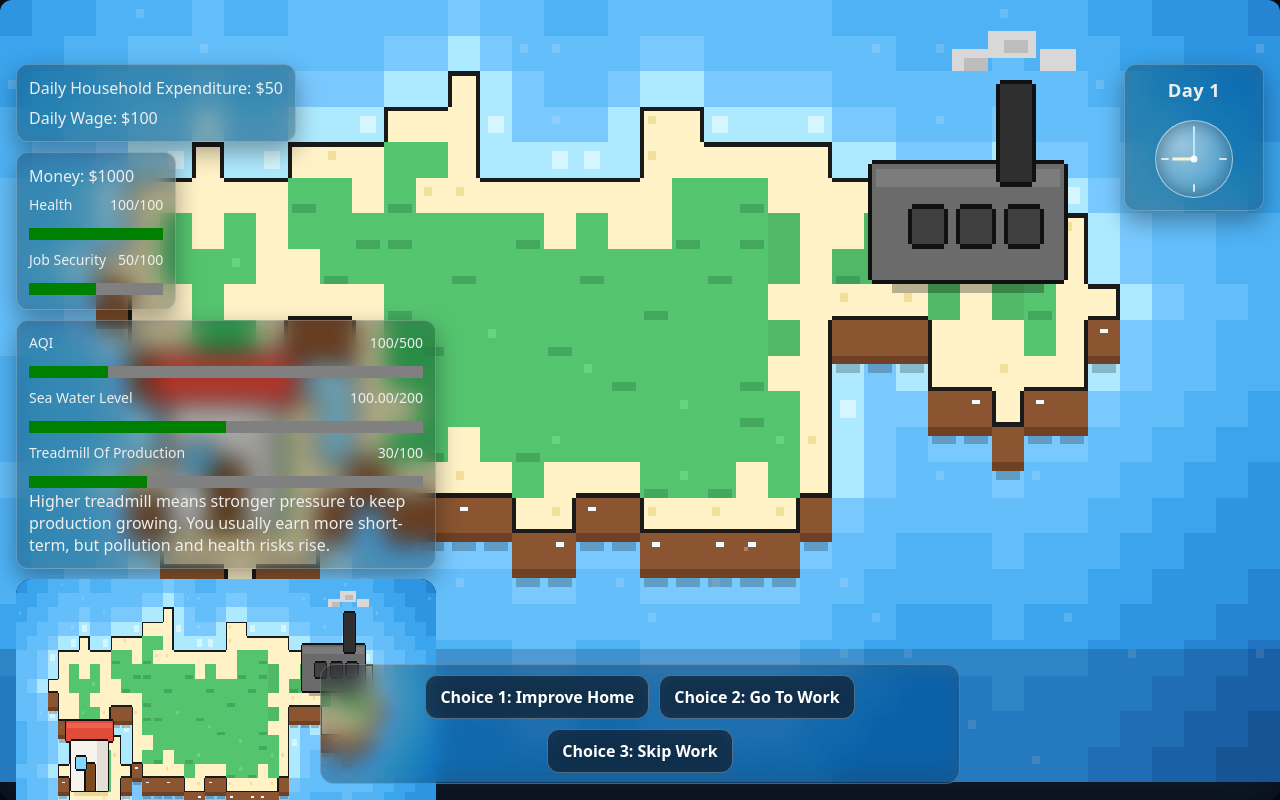
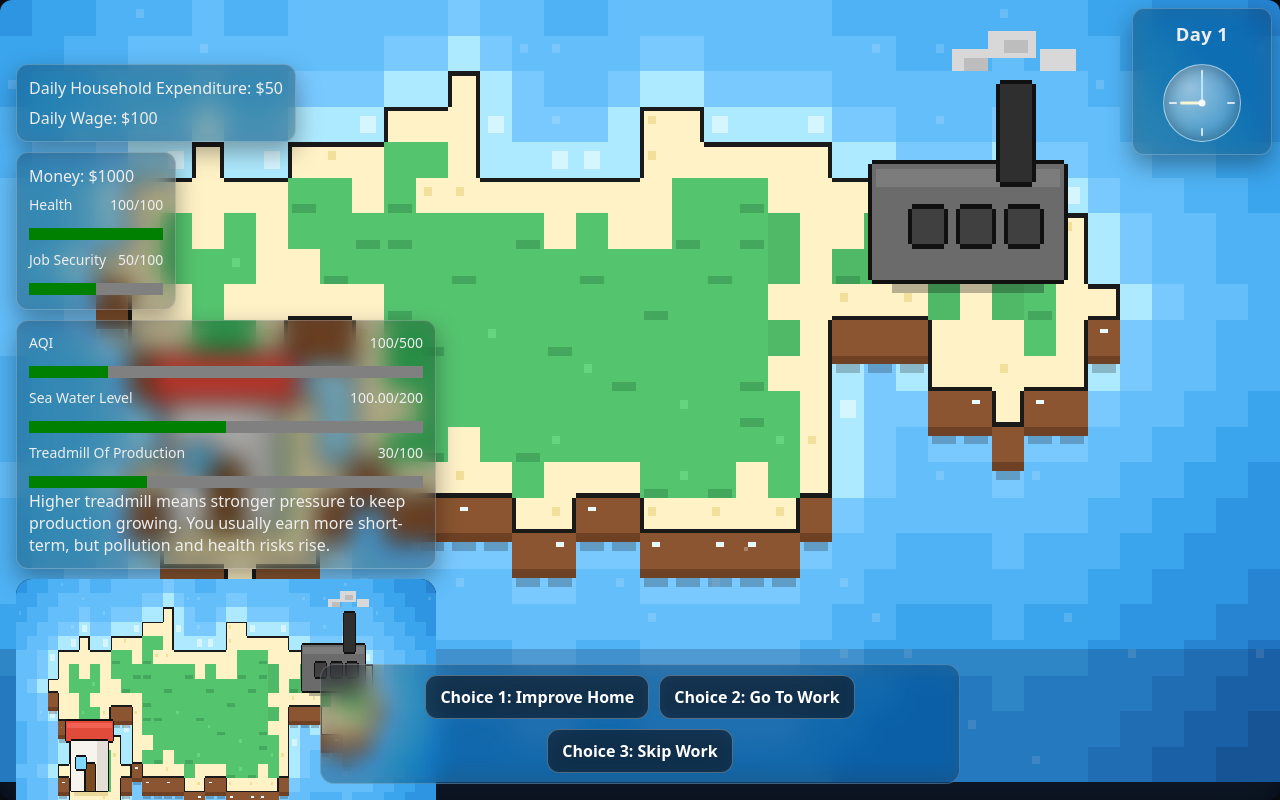
Before and after one commit to rachit182/imperfect-game, a React (Vite) app: page / in a window 1280 px wide. Built offline with nearby package versions, Linux system fonts and the light colour scheme.

Commit message:
clock container allignment fixed

```diff
--- a/src/styles.css
+++ b/src/styles.css
@@ -125,8 +125,8 @@ select {
 
 .day-time-overlay {
   position: absolute;
-  top: 64px;
-  right: 16px;
+  top: max(8px, env(safe-area-inset-top));
+  right: max(8px, env(safe-area-inset-right));
   z-index: 18;
   min-width: 140px;
   display: flex;
@@ -477,8 +477,7 @@ button:active {
   }
 
   .hud-corner,
-  .hud-hidden-corner,
-  .day-time-overlay {
+  .hud-hidden-corner {
     position: absolute;
     top: 56px;
     max-height: calc(100vh - 70px);
@@ -495,7 +494,8 @@ button:active {
   }
 
   .day-time-overlay {
-    right: 10px;
+    top: max(8px, env(safe-area-inset-top));
+    right: max(8px, env(safe-area-inset-right));
     min-width: 180px;
   }
 }
@@ -516,8 +516,8 @@ button:active {
   }
 
   .day-time-overlay {
-    top: 10px;
-    right: 10px;
+    top: max(8px, env(safe-area-inset-top));
+    right: max(8px, env(safe-area-inset-right));
     min-width: 150px;
     max-width: calc(100vw - 20px);
   }
```
